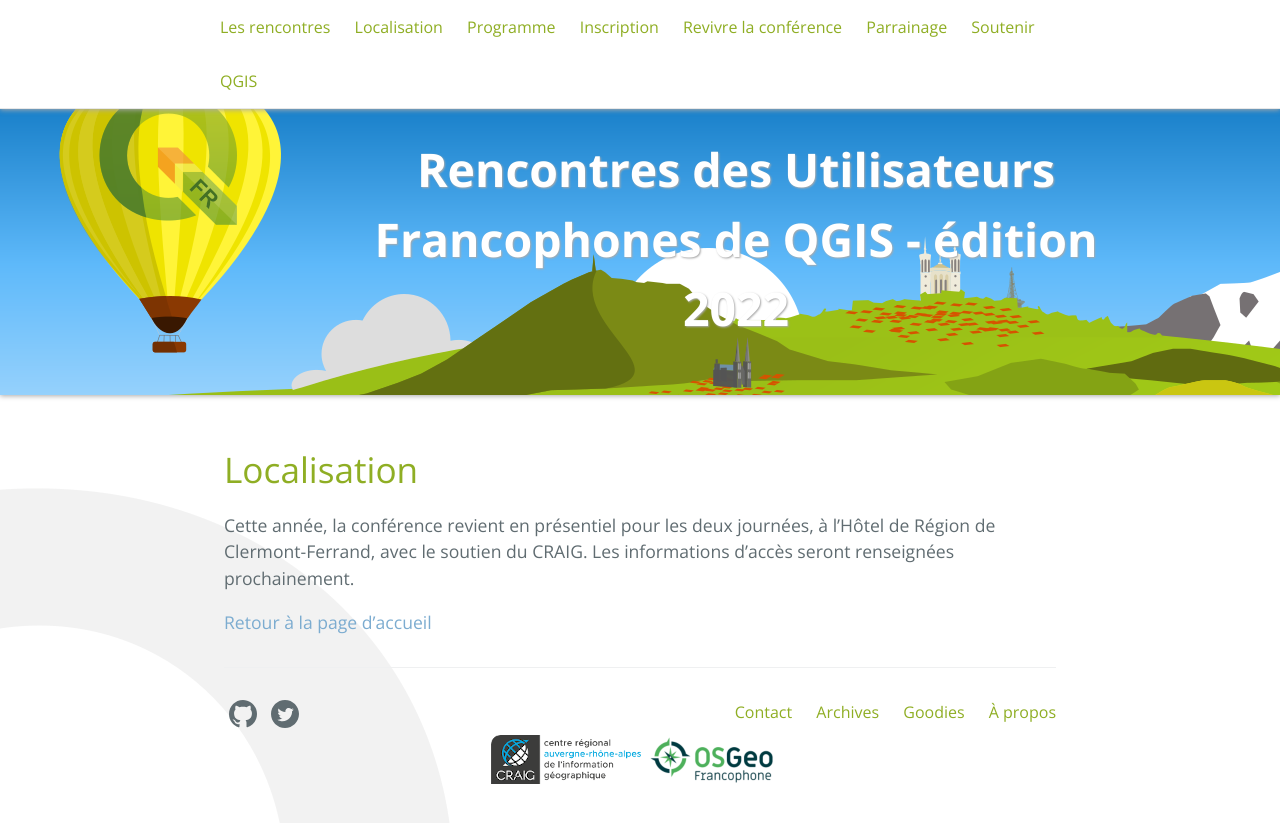
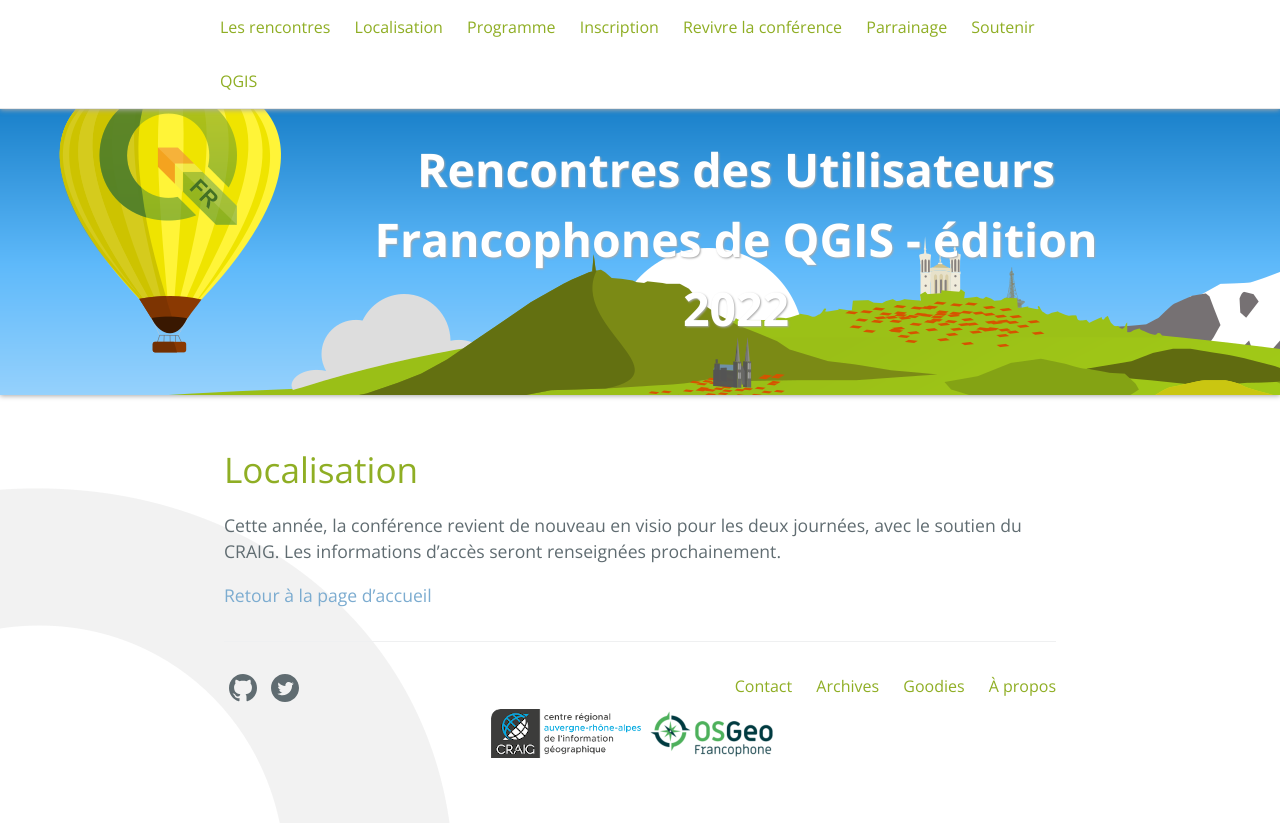
Before and after one commit to OSGeo-fr/QGIS-conf-fr-website, a Jekyll site: the page built from z10_localisation.md, in a window 1280 px wide. Shown: the top 823 px of the page. Built offline with Jekyll 4.4.1, drawn with Linux system fonts in a browser that asks for light colours.

Commit message:
en visio :(

```diff
--- a/z10_localisation.md
+++ b/z10_localisation.md
@@ -1,11 +1,11 @@
 ---
 layout: page
 title: Localisation
-tagline: Où sont localisées les Rencontres ?
+tagline: Comment accéder aux Rencontres ?
 menu: header
 ---
 
-Cette année, la conférence revient en présentiel pour les deux journées, à l'Hôtel de Région de Clermont-Ferrand, avec le soutien du CRAIG. Les informations d'accès seront renseignées prochainement.
+Cette année, la conférence revient de nouveau en  visio pour les deux journées, avec le soutien du CRAIG. Les informations d'accès seront renseignées prochainement.
 
 
 [Retour à la page d'accueil]({{ site.url }}{{ site.baseurl }})
```
